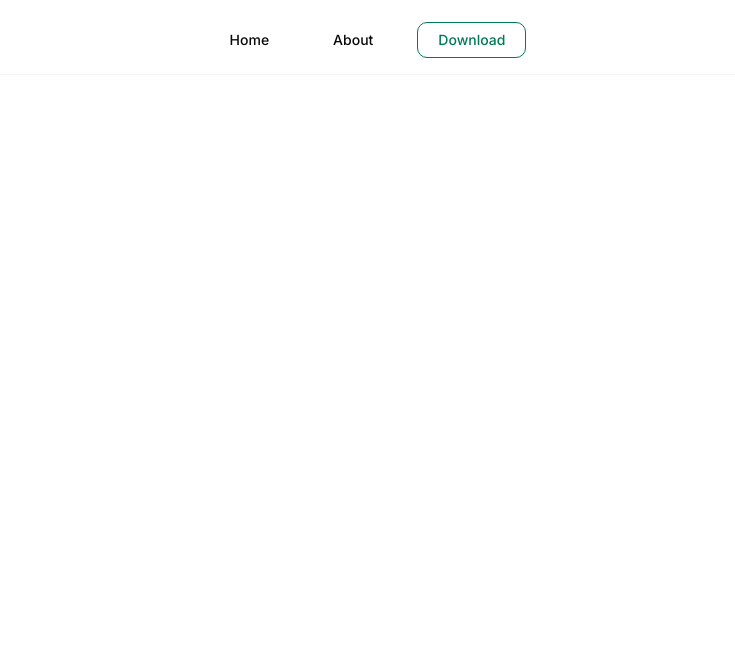
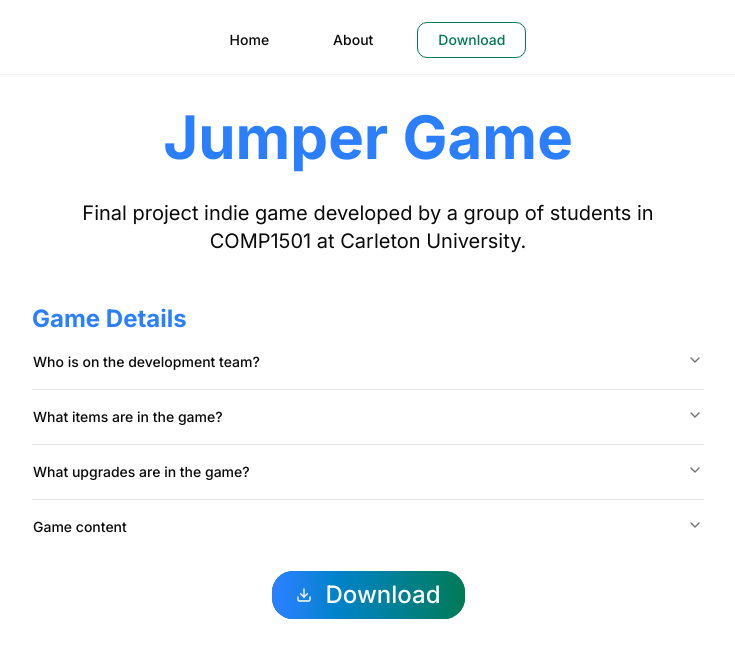
Before and after one commit to rherz48/COMP1501-Final-Project-Website, a Next.js app: page /about in a window 1280 px wide. Shown: the top 658 px of the page, without its empty margins (272-1007 px from the left). Built offline with nearby package versions, Linux system fonts and the light colour scheme.

Commit message:
Starter about page

```diff
--- a/app/about/page.tsx
+++ b/app/about/page.tsx
@@ -1,8 +1,10 @@
 import { Button } from "@/components/ui/button"
+import About from "@/components/sections/about"
 
 export default function Page() {
   return (
     <div className="">
+      <About></About>
     </div>
   )
 }
--- a/app/page.tsx
+++ b/app/page.tsx
@@ -5,7 +5,7 @@ import { siteConfig } from "@/config/site"
 import { motion } from "motion/react"
 import Image from "next/image"
 import { Download } from "lucide-react"
-
+import DownloadButton from "@/components/ui/buttons/download-button"
 export default function Page() {
   return (
     <div>
@@ -25,18 +25,7 @@ export default function Page() {
             <p className="mt-4 max-w-lg text-center text-xl">
               {siteConfig.description}
             </p>
-
-            <a href={siteConfig.links.download} className="mt-4 flex justify-center">
-              <motion.div
-                whileHover={{ scale: 1.05 }}
-                transition={{ type: "spring", stiffness: 300, damping: 20 }}
-              >
-                <Button className="rounded-3xl p-6 text-2xl bg-linear-to-r from-blue-500 to-primary text-white hover:from-blue-600 hover:to-purple-600">
-                  <Download className="mr-2 h-4 w-4" />
-                  Download
-                </Button>
-              </motion.div>
-            </a>
+            <DownloadButton/>
           </div>
 
           <div className="flex flex-col items-center">
--- /dev/null
+++ b/components/sections/about.tsx
@@ -0,0 +1,66 @@
+"use client"
+
+import { Button } from "@/components/ui/button"
+import { siteConfig } from "@/config/site"
+import { motion } from "motion/react"
+import Image from "next/image"
+import { Download } from "lucide-react"
+import { Accordion, AccordionContent, AccordionItem, AccordionTrigger } from "../ui/accordion"
+import DownloadButton from "../ui/buttons/download-button"
+
+export default function Page() {
+    return (
+        <div>
+            <div className="mx-auto mt-8 flex w-full max-w-2xl flex-col items-center gap-4">
+                <h1 className="text-center text-6xl font-bold text-blue-500">
+                    {siteConfig.name}
+                </h1>
+
+                <p className="mt-4 text-center text-xl">
+                    {siteConfig.description}
+                </p>
+
+                {/* Accordion with details about the game */}
+                <div className="mt-8 w-full">
+                    <h2 className="text-2xl font-bold text-blue-500">Game Details</h2>
+                    <Accordion
+                        type="single"
+                        collapsible
+                        defaultValue="shipping"
+                        className="max-w-full"
+                    >
+                        <AccordionItem value="team">
+                            <AccordionTrigger>Who is on the development team?</AccordionTrigger>
+                            <AccordionContent>
+                                Our team consists of 4 members: Ryan, Brady, Max, and Siri.
+                            </AccordionContent>
+                        </AccordionItem>
+                        <AccordionItem value="items">
+                            <AccordionTrigger>What items are in the game?</AccordionTrigger>
+                            <AccordionContent>
+                                Item 1
+                            </AccordionContent>
+                        </AccordionItem>
+                        <AccordionItem value="upgrades">
+                            <AccordionTrigger>What upgrades are in the game?</AccordionTrigger>
+                            <AccordionContent>
+                                Upgrade 1
+                            </AccordionContent>
+                        </AccordionItem>
+                        <AccordionItem value="content">
+                            <AccordionTrigger>Game content</AccordionTrigger>
+                            <AccordionContent>
+                                Upgrade 1
+                            </AccordionContent>
+                        </AccordionItem>
+
+                    </Accordion>
+
+                    {/* Download Button */}
+                    <DownloadButton/>
+                </div>
+
+            </div>
+        </div>
+    )
+}
--- /dev/null
+++ b/components/ui/buttons/download-button.tsx
@@ -0,0 +1,21 @@
+"use client"
+import { siteConfig } from "@/config/site"
+import { motion } from "motion/react"
+import { Button } from "../button"
+import { Download } from "lucide-react"
+
+export default function DownloadButton() {
+    return (
+        <a href={siteConfig.links.download} className="mt-4 flex justify-center">
+            <motion.div
+                whileHover={{ scale: 1.05 }}
+                transition={{ type: "spring", stiffness: 300, damping: 20 }}
+            >
+                <Button className="rounded-3xl p-6 text-2xl bg-linear-to-r from-blue-500 to-primary text-white hover:from-blue-600 hover:to-purple-600">
+                    <Download className="mr-2 h-4 w-4" />
+                    Download
+                </Button>
+            </motion.div>
+        </a>
+    )
+}
```
